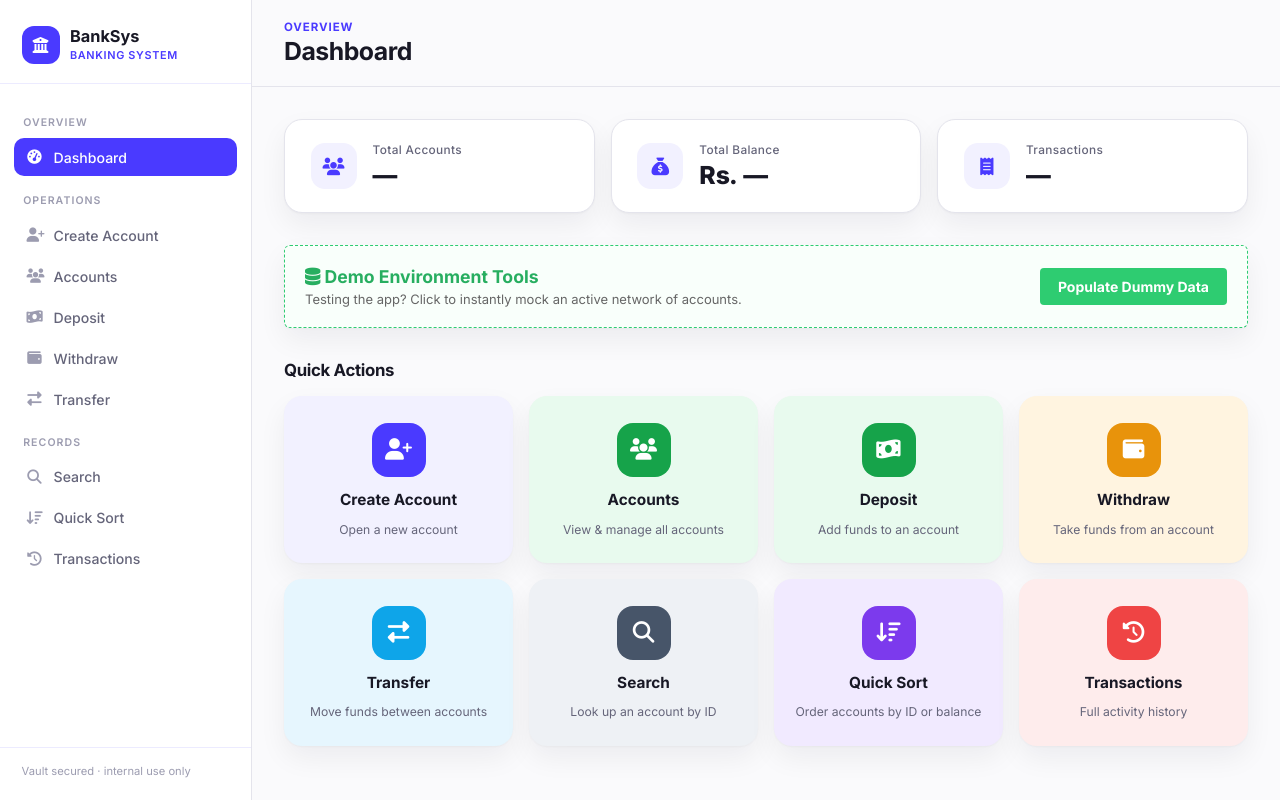
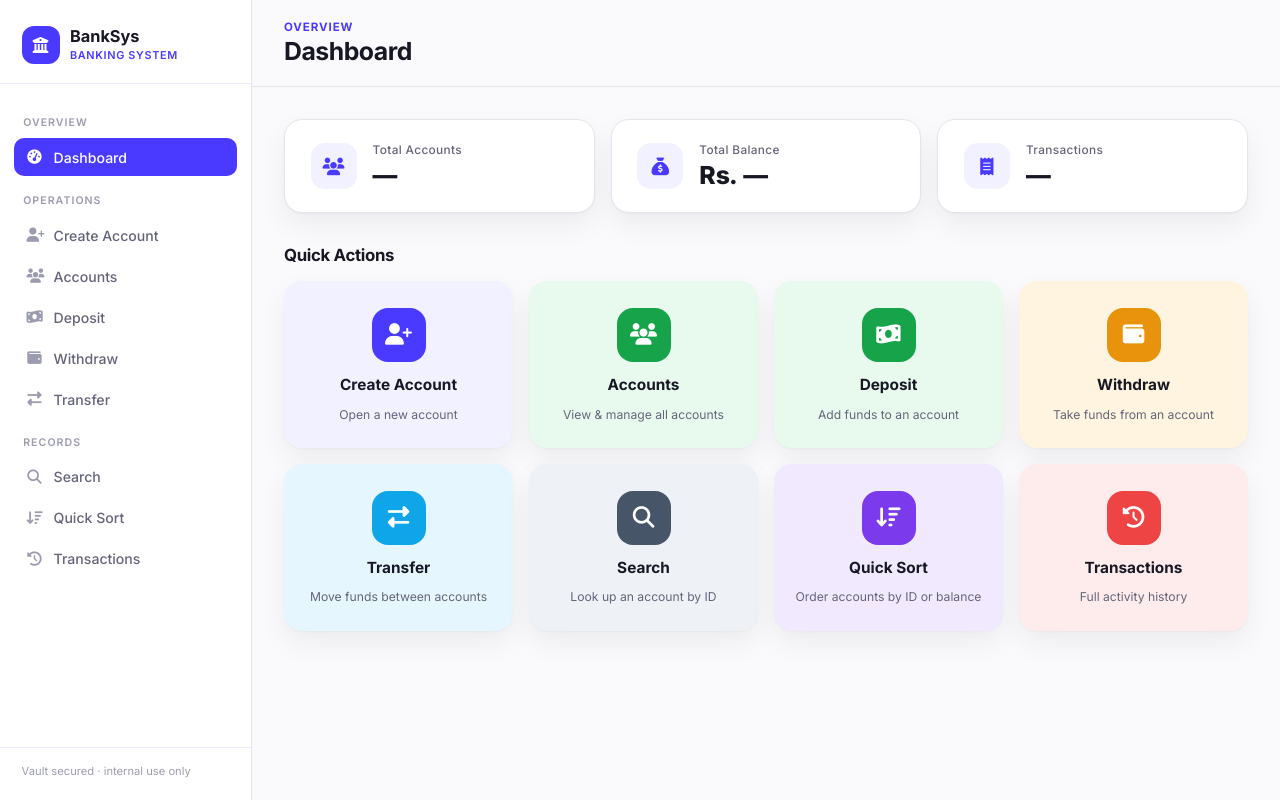
Before and after one commit to Ahmedhussain08/BankSys, a website: page public/index.html in a window 1280 px wide. Drawn offline with Linux system fonts and the light colour scheme; no server answers.

Commit message:
Update index.html

```diff
--- a/public/index.html
+++ b/public/index.html
@@ -69,17 +69,6 @@
 </div>
 </div>
 
-<div class="card" style="margin-bottom: 2rem; border: 1px dashed #2ecc71; background: #f9fffb; border-radius: 6px;">
-    <div class="card-body" style="display: flex; justify-content: space-between; align-items: center; padding: 1.25rem; flex-wrap: wrap; gap: 1rem;">
-        <div>
-            <h4 style="margin: 0; color: #27ae60; font-size: 1.1rem;"><i class="fa-solid fa-database"></i> Demo Environment Tools</h4>
-            <p style="margin: 4px 0 0 0; font-size: 13px; color: #666;">Testing the app? Click to instantly mock an active network of accounts.</p>
-        </div>
-        <button id="demoBtn" onclick="triggerDemoData()" class="btn btn-success" style="background-color: #2ecc71; border: none; padding: 10px 18px; border-radius: 4px; color: white; cursor: pointer; font-weight: bold; font-size: 14px; transition: background 0.2s;">
-            Populate Dummy Data
-        </button>
-    </div>
-</div>
 
 <h3 style="font-size:1.05rem;margin-bottom:1rem;">Quick Actions</h3>
 
```
